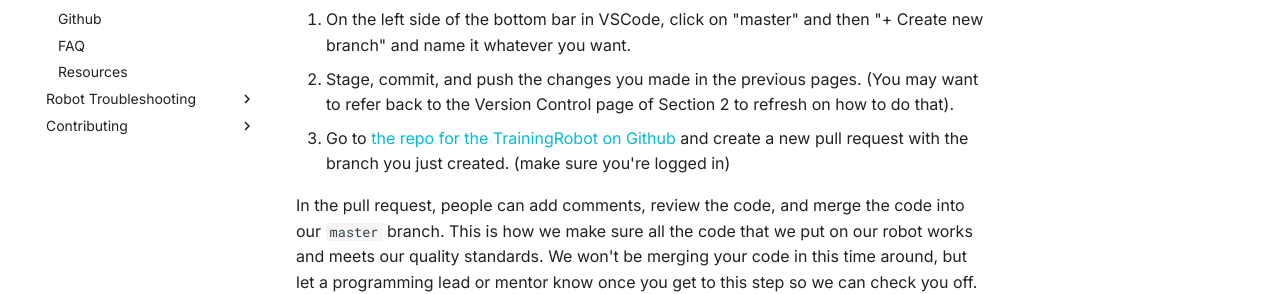
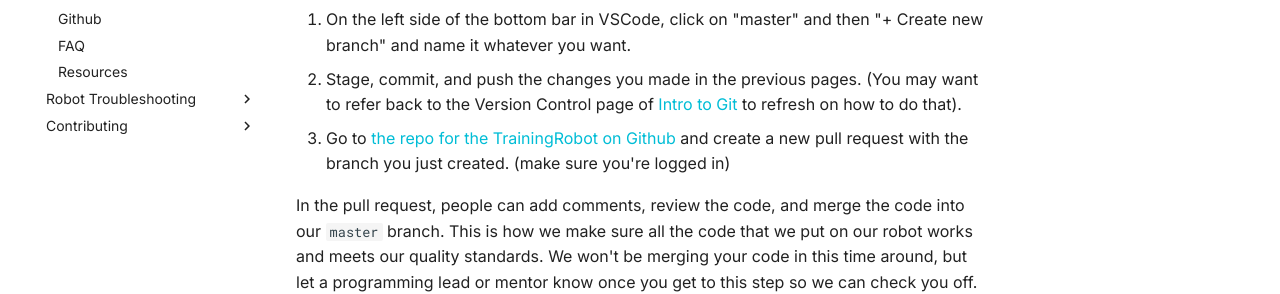
Before and after one commit to bobabots253/bobadocs, an MkDocs documentation site: the page built from docs/programming/git-flow.md, in a window 1280 px wide. Shown: the part 281-575 px from the top of the page. Built offline with MkDocs 1.6.1 and Material for MkDocs 9.7.7, drawn with Linux system fonts in a browser that asks for light colours; comment, search, counter and statistics services are not loaded.

Commit message:
properly link back to intro to git

```diff
--- a/docs/programming/git-flow.md
+++ b/docs/programming/git-flow.md
@@ -4,7 +4,7 @@ When you are done reading, let's practice using the Github flow a bit.
 We'll be using the [TrainingRobot repo](https://github.com/MillsRoboticsTeam253/TrainingRobot) from the previous section to do this.
 
 1. On the left side of the bottom bar in VSCode, click on "master" and then "+ Create new branch" and name it whatever you want.
-2. Stage, commit, and push the changes you made in the previous pages. (You may want to refer back to the Version Control page of Section 2 to refresh on how to do that).
+2. Stage, commit, and push the changes you made in the previous pages. (You may want to refer back to the Version Control page of [Intro to Git](version-control.md) to refresh on how to do that).
 3. Go to [the repo for the TrainingRobot on Github](https://github.com/MillsRoboticsTeam253/TrainingRobot) and create a new pull request with the branch you just created. (make sure you're logged in)
 
 In the pull request, people can add comments, review the code, and merge the code into our `master` branch. This is how we make sure all the code that we put on our robot works and meets our quality standards. We won't be merging your code in this time around, but let a programming lead or mentor know once you get to this step so we can check you off.
```
